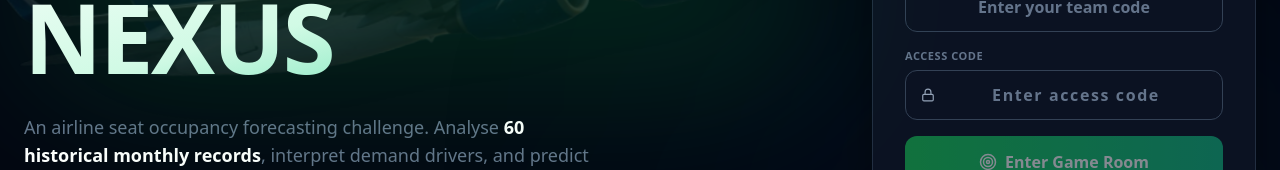
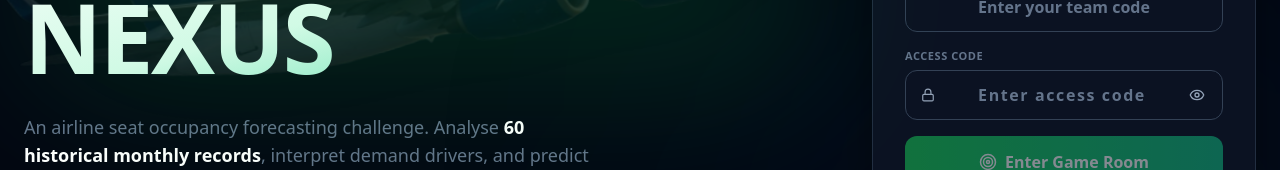
Before and after one commit to Animesh-Mishra-BOSS/analyticsconclave2k26-07-pg, a Next.js app: page / in a window 1280 px wide. Shown: the part 410-580 px from the top of the page. Built offline with nearby package versions, Linux system fonts and the light colour scheme.

Commit message:
feat: add eye toggle button to see access code in login UI

```diff
--- a/src/app/login/page.tsx
+++ b/src/app/login/page.tsx
@@ -3,11 +3,12 @@
 import { useState } from 'react';
 import { useRouter } from 'next/navigation';
 import Link from 'next/link';
-import { Lock, Users, AlertTriangle } from 'lucide-react';
+import { Lock, Users, AlertTriangle, Eye, EyeOff } from 'lucide-react';
 
 export default function TeamLogin() {
   const [teamCode, setTeamCode] = useState('');
   const [pin, setPin] = useState('');
+  const [showPin, setShowPin] = useState(false);
   const [error, setError] = useState('');
   const [sessionConflict, setSessionConflict] = useState(false);
   const [loading, setLoading] = useState(false);
@@ -95,14 +96,22 @@ export default function TeamLogin() {
               <div className="relative">
                 <Lock size={14} className="absolute left-4 top-1/2 -translate-y-1/2 text-slate-500" />
                 <input
-                  type="password"
+                  type={showPin ? "text" : "password"}
                   value={pin}
                   onChange={(e) => setPin(e.target.value)}
                   placeholder="Enter access code"
-                  className="w-full pl-10 pr-4 py-3 rounded-xl bg-[#0F172A] border border-slate-700 text-white placeholder-slate-600 focus:ring-2 focus:ring-[#17D059] focus:border-transparent outline-none transition-all text-center tracking-widest font-bold"
+                  className="w-full pl-10 pr-11 py-3 rounded-xl bg-[#0F172A] border border-slate-700 text-white placeholder-slate-600 focus:ring-2 focus:ring-[#17D059] focus:border-transparent outline-none transition-all text-center tracking-widest font-bold"
                   required
                   autoComplete="current-password"
                 />
+                <button
+                  type="button"
+                  onClick={() => setShowPin(!showPin)}
+                  className="absolute right-3.5 top-1/2 -translate-y-1/2 text-slate-500 hover:text-slate-300 p-1 rounded-lg transition-colors cursor-pointer"
+                  title={showPin ? "Hide access code" : "Show access code"}
+                >
+                  {showPin ? <EyeOff size={16} /> : <Eye size={16} />}
+                </button>
               </div>
             </div>
 
--- a/src/app/page.tsx
+++ b/src/app/page.tsx
@@ -6,7 +6,7 @@ import { motion } from 'framer-motion';
 import {
   Target, Clock, Database, Award, CheckCircle2,
   Mic2, MapPin, Zap, ShieldAlert, Calendar, CloudSun,
-  Lock, Users, AlertTriangle, ChevronDown
+  Lock, Users, AlertTriangle, ChevronDown, Eye, EyeOff
 } from 'lucide-react';
 import Link from 'next/link';
 
@@ -17,6 +17,7 @@ export default function LandingPage() {
   const [sessionConflict, setSessionConflict] = useState(false);
   const [gameCompleted, setGameCompleted] = useState(false);
   const [loading, setLoading] = useState(false);
+  const [showPin, setShowPin] = useState(false);
   const router = useRouter();
 
   const handleLogin = async (forceLogin = false) => {
@@ -205,14 +206,22 @@ export default function LandingPage() {
                   <div className="relative">
                     <Lock size={14} className="absolute left-4 top-1/2 -translate-y-1/2 text-slate-500" />
                     <input
-                      type="password"
+                      type={showPin ? "text" : "password"}
                       value={pin}
                       onChange={(e) => setPin(e.target.value)}
                       placeholder="Enter access code"
-                      className="w-full pl-10 pr-4 py-3 rounded-xl bg-[#0F172A] border border-slate-700 text-white placeholder-slate-600 focus:ring-2 focus:ring-[#17D059] focus:border-transparent outline-none transition-all text-center tracking-widest font-bold"
+                      className="w-full pl-10 pr-11 py-3 rounded-xl bg-[#0F172A] border border-slate-700 text-white placeholder-slate-600 focus:ring-2 focus:ring-[#17D059] focus:border-transparent outline-none transition-all text-center tracking-widest font-bold"
                       required
                       autoComplete="current-password"
                     />
+                    <button
+                      type="button"
+                      onClick={() => setShowPin(!showPin)}
+                      className="absolute right-3.5 top-1/2 -translate-y-1/2 text-slate-500 hover:text-slate-300 p-1 rounded-lg transition-colors cursor-pointer"
+                      title={showPin ? "Hide access code" : "Show access code"}
+                    >
+                      {showPin ? <EyeOff size={16} /> : <Eye size={16} />}
+                    </button>
                   </div>
                 </div>
 
```
